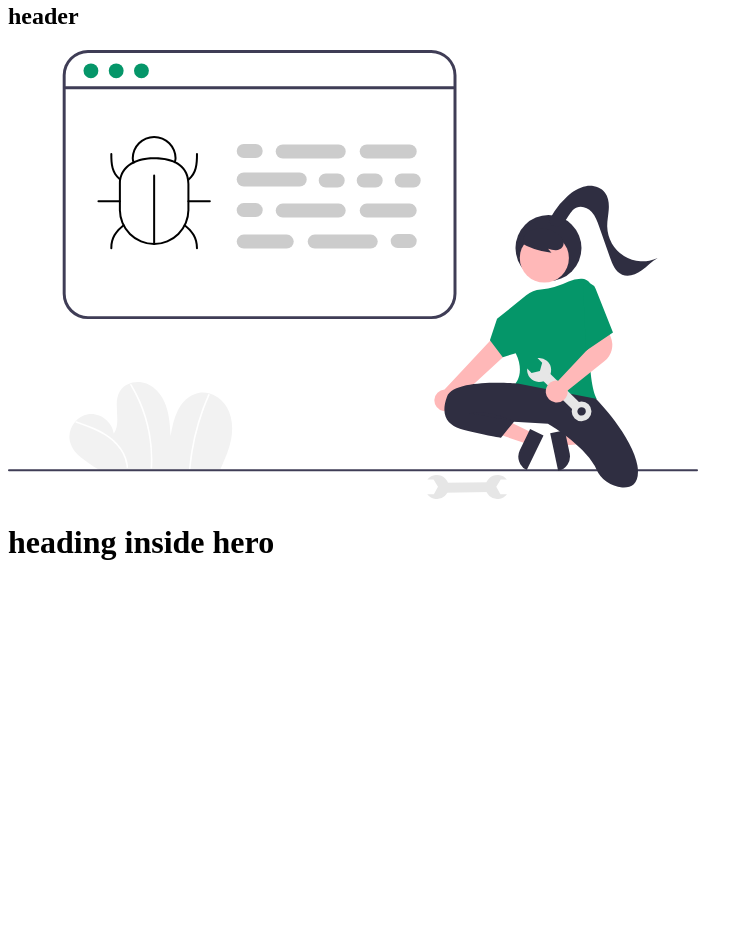
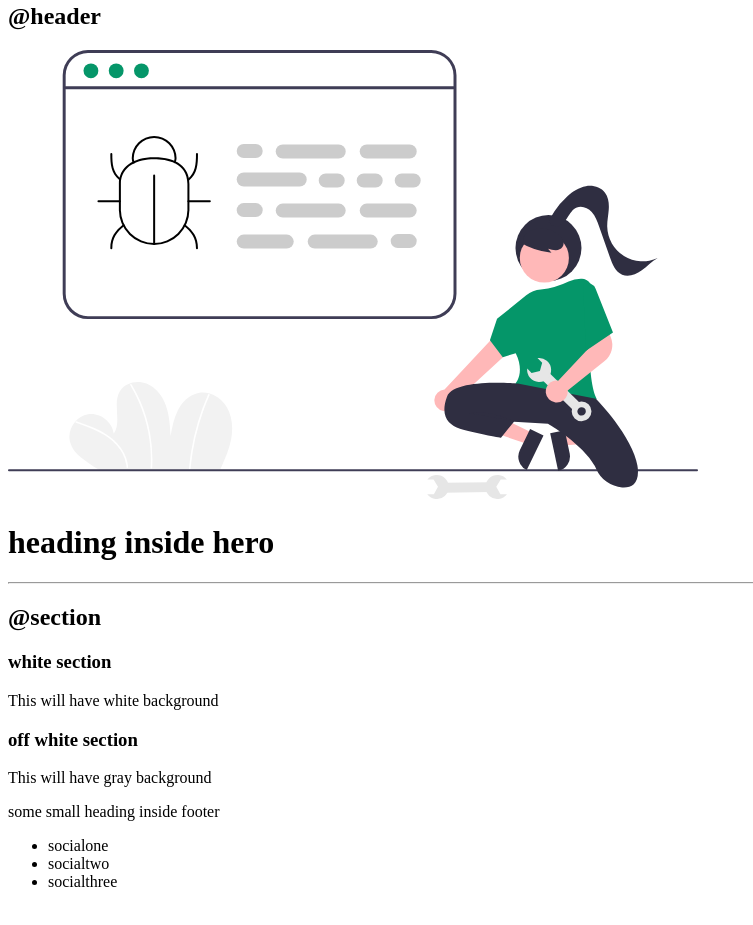
Before and after one commit to sm-123/lesson-3, a plain HTML site: page index.html in a window 1280 px wide. Shown: the part 1314-2239 px from the top of the page, without its empty margins (0-753 px from the left). Before the commit the page ends 2144 px from the top, so only its background shows below. Drawn offline with Linux system fonts and the light colour scheme.

Commit message:
section and footer

```diff
--- a/index.html
+++ b/index.html
@@ -89,13 +89,37 @@
 
      <hr>
 
-     <h2>header</h2>
+     <h2>@header</h2>
 
      <header>
          <img src="images/hero3.svg" />
          <h1>heading inside hero</h1>
      </header>
 
+     <hr>
+     <h2>@section</h2>
+     <section>
+         <h3>white section</h3>
+         <p>This will have white background</p>
+     </section>
+
+     <section>
+         <h3>off white section</h3>
+         <p>This will have gray background</p>
+     </section>
+
+     <footer>
+         <div>some small heading inside footer</div>
+         <ul>
+             <li>socialone</li>
+             <li>socialtwo</li>
+             <li>socialthree</li>
+         </ul>
+     </footer>
+
+
+
+
     <div style="height: 30vh;">
 
     </div>
```
